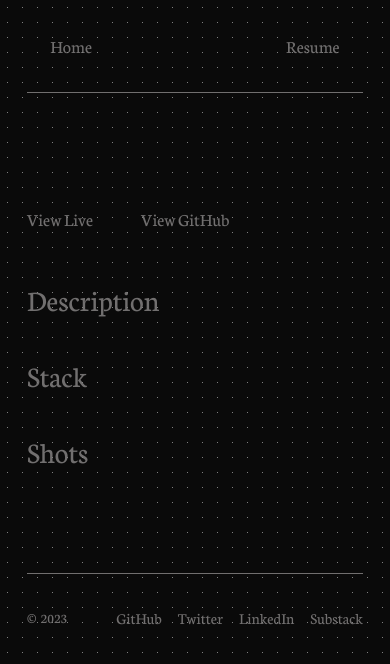
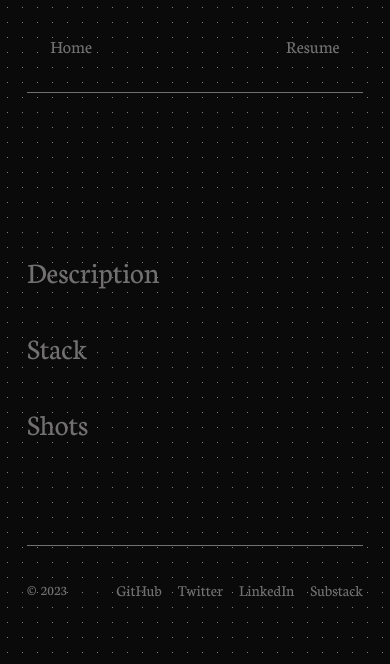
Before and after one commit to kokombo/PersonalSite, a React (Vite) app: page /projects/1 in a window 390 px wide. Shown: the top 664 px of the page. Built offline with nearby package versions, Linux system fonts and the light colour scheme.

Commit message:
Removed live link for mobile app projects

```diff
--- a/src/pages/ProjectDetail.tsx
+++ b/src/pages/ProjectDetail.tsx
@@ -22,6 +22,7 @@ const ProjectDetail = () => {
           <h2 className="text-4xl font-NeutonBold">{currentProject?.title} </h2>
 
           <div className="flex  items-center gap-12 text-lg md:text-xl font-NeutonRegular ">
+            {live && (
               <Link
                 to={live!}
                 target="_blank"
@@ -29,7 +30,9 @@ const ProjectDetail = () => {
               >
                 View Live
               </Link>
+            )}
 
+            {github && (
               <Link
                 to={github!}
                 target="_blank"
@@ -37,6 +40,7 @@ const ProjectDetail = () => {
               >
                 View GitHub
               </Link>
+            )}
           </div>
         </section>
 
```
Lines whose indentation alone changed are shown as unchanged.
